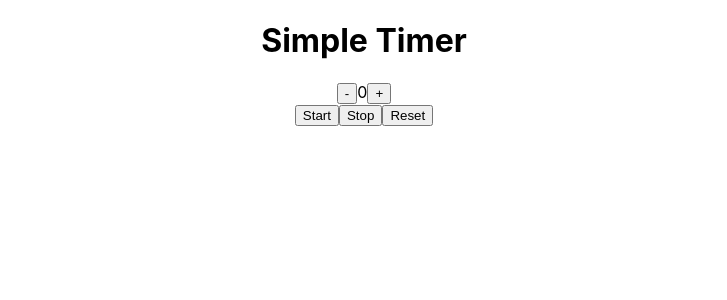
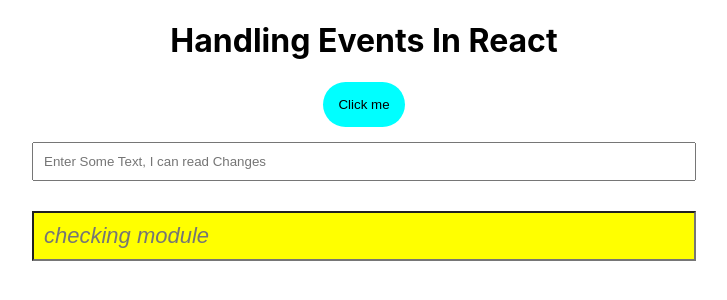
Before and after one commit to abulbashar98/React_Core_Concepts_by_HM_Nayem, a React app in the folder first-react-app/: page / in a window 1280 px wide. Shown: the top 300 px of the page, without its empty margins (276-1003 px from the left). Built offline with nearby package versions, Linux system fonts and the light colour scheme.

Commit message:
Handling Events in React, Two way data binding

```diff
--- a/first-react-app/src/Components/app.jsx
+++ b/first-react-app/src/Components/app.jsx
@@ -1,73 +1,72 @@
-import React, { Component } from "react";
+import React from "react";
+import classes from './app.module.css'
 
 
-class App extends Component {
+class App extends React.Component {
 
     state = {
-        count: 0
+        name: ''
     }
 
-    intervalId = null;
 
-
-    decrementCount = () => {
-        if (this.state.count > 0) {
-            this.setState({ count: this.state.count - 1 })
-        }
-    }
-    incrementCount = () => {
-        this.setState({ count: this.state.count + 1 })
+    handleButtonClick = (event) => {
+        console.log(event);
+        console.log(event.target);
     }
 
-    startTimer = () => {
-        if (this.state.count > 0 && !this.intervalId) {
-            this.intervalId = setInterval(() => {
-                this.setState({ count: this.state.count - 1 }, () => {
-                    if (this.state.count === 0) {
-                        alert('Counter Finished')
-                        clearInterval(this.intervalId)
-                        this.intervalId = null
-                    }
-                })
-
-            }, 1000)
-        }
+    handleEventChange = event => {
+        console.log(event.target.value)
+        this.setState({ name: event.target.value })
+        console.log(this.state)
+    }
+    handleCheckChange = event => {
+        this.setState({ name: event.target.value })
+        console.log(event.target.values)
     }
 
-    stopTimer = () => {
-        if (this.intervalId) {
-            clearInterval(this.intervalId)
-            this.intervalId = null
-        }
+    handleFocusEvent = event => {
+        console.log('Focus Event happened with onFocus Handler')
     }
 
-    resetTimer = () => {
-        this.setState({ count: 0 })
-        clearInterval(this.intervalId)
-        this.intervalId = null
+    handleBlurEvent = () => {
+        if (!this.state.name) {
+            alert('Please input your name')
+        }
+        console.log('Blur event happened with onBlur event handler')
     }
 
 
     render() {
 
         return (
-            <div className="App">
-                <h1 className="Heading">Simple Timer</h1>
-                <div className="Container">
-                    <button className="btn" onClick={this.decrementCount}>-</button>
-                    <span className="Text">{this.state.count}</span>
-                    <button className="btn" onClick={this.incrementCount}>+</button>
-                </div>
-                <div>
-                    <button onClick={this.startTimer} className="btn" >Start</button>
-                    <button onClick={this.stopTimer} className="btn">Stop</button>
-                    <button onClick={this.resetTimer} className="btn">Reset</button>
-                </div>
+            <div>
+                <h1>Handling Events In React</h1>
+                <button className={classes.btn} onClick={this.handleButtonClick}>Click me</button>
+                <br />
+                <input
+                    type="text"
+                    value={this.state.name}
+                    placeholder="Enter Some Text, I can read Changes"
+                    className={classes.textField}
+                    onChange={this.handleEventChange}
+                />
+                <br />
+                <input
+                    type="text"
+                    placeholder="checking module"
+                    className={classes.CheckStyle}
+                    onChange={this.handleCheckChange}
+                    onFocus={this.handleFocusEvent}
+                    onBlur={this.handleBlurEvent}
+                />
+                <br />
+                <br />
+                {this.state.name && <h2>Welcome, {this.state.name}</h2>}
+
             </div>
         )
 
     }
-
 }
 
 export default App;
--- /dev/null
+++ b/first-react-app/src/Components/app.module.css
@@ -0,0 +1,28 @@
+body {
+    text-align: center;
+}
+
+.btn {
+    padding: 15px;
+    border-radius: 25px;
+    border: 0;
+    background-color: cyan;
+    color: black;
+}
+
+.textField {
+
+    margin: 15px 0;
+    padding: 10px;
+    width: 50%;
+}
+
+.CheckStyle {
+    width: 50%;
+    padding: 10px;
+    margin: 15px 0;
+    background-color: yellow;
+    color: blue;
+    font-size: 22px;
+    font-style: italic;
+}
```
Also changed, not shown: first-react-app/src/5.State And Timer App Example/app.jsx (added, +73 -0 lines), first-react-app/src/5.State And Timer App Example/app_state.jsx (renamed from first-react-app/src/Components/app_state.jsx).
